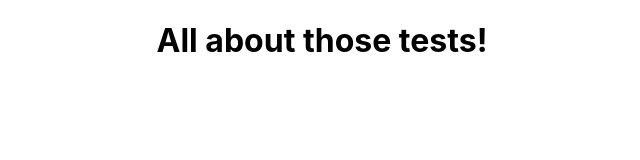
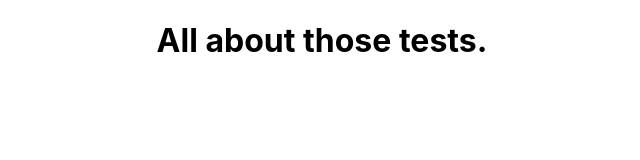
Before and after one commit to kgallagher52/jest-enzyme-react-testing, a React (Create React App) app: page / in a window 1280 px wide. Shown: the top 160 px of the page, without its empty margins (318-958 px from the left). Built offline with nearby package versions, Linux system fonts and the light colour scheme.

Commit message:
updated boiler plate

```diff
--- a/src/App.js
+++ b/src/App.js
@@ -5,7 +5,7 @@ import './App.css';
 function App() {
   return (
     <div className="App">
-      <h1>All about those tests!</h1>
+      <h1>All about those tests.</h1>
     </div>
   );
 }
```
